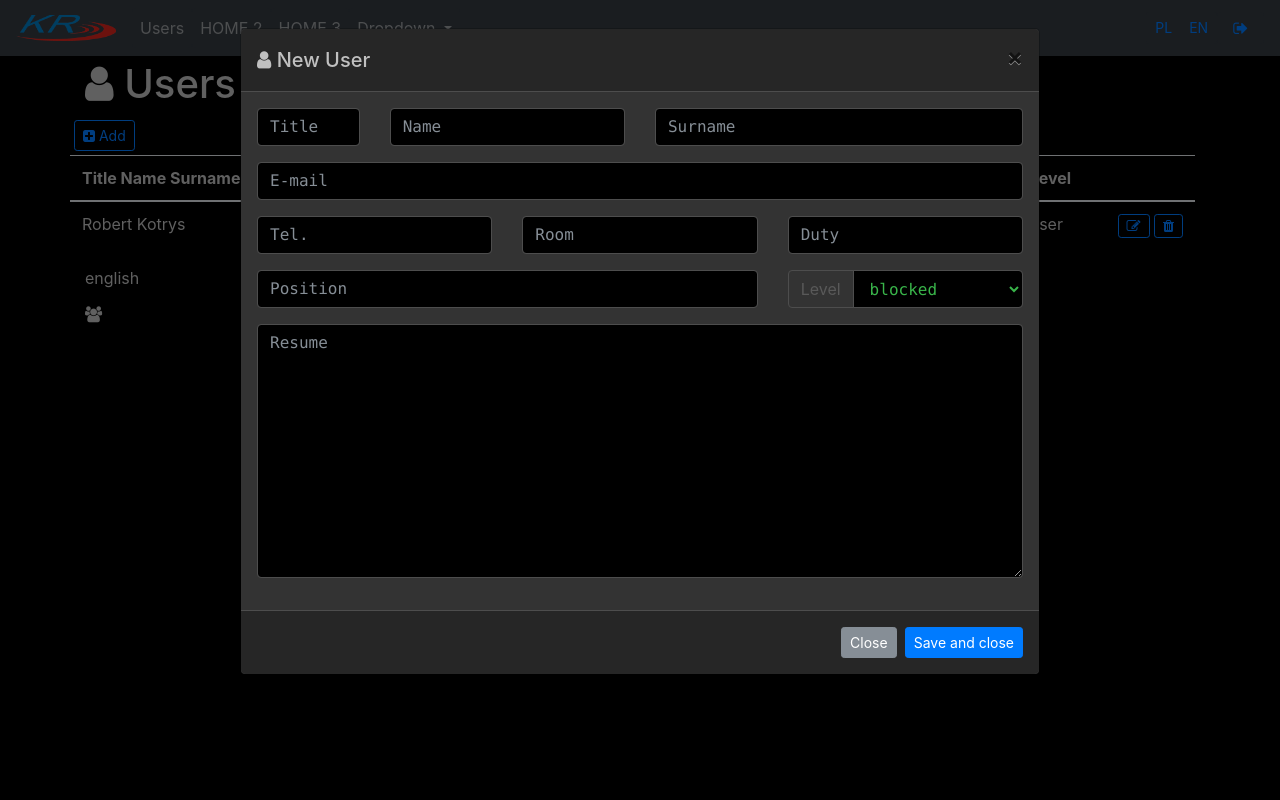
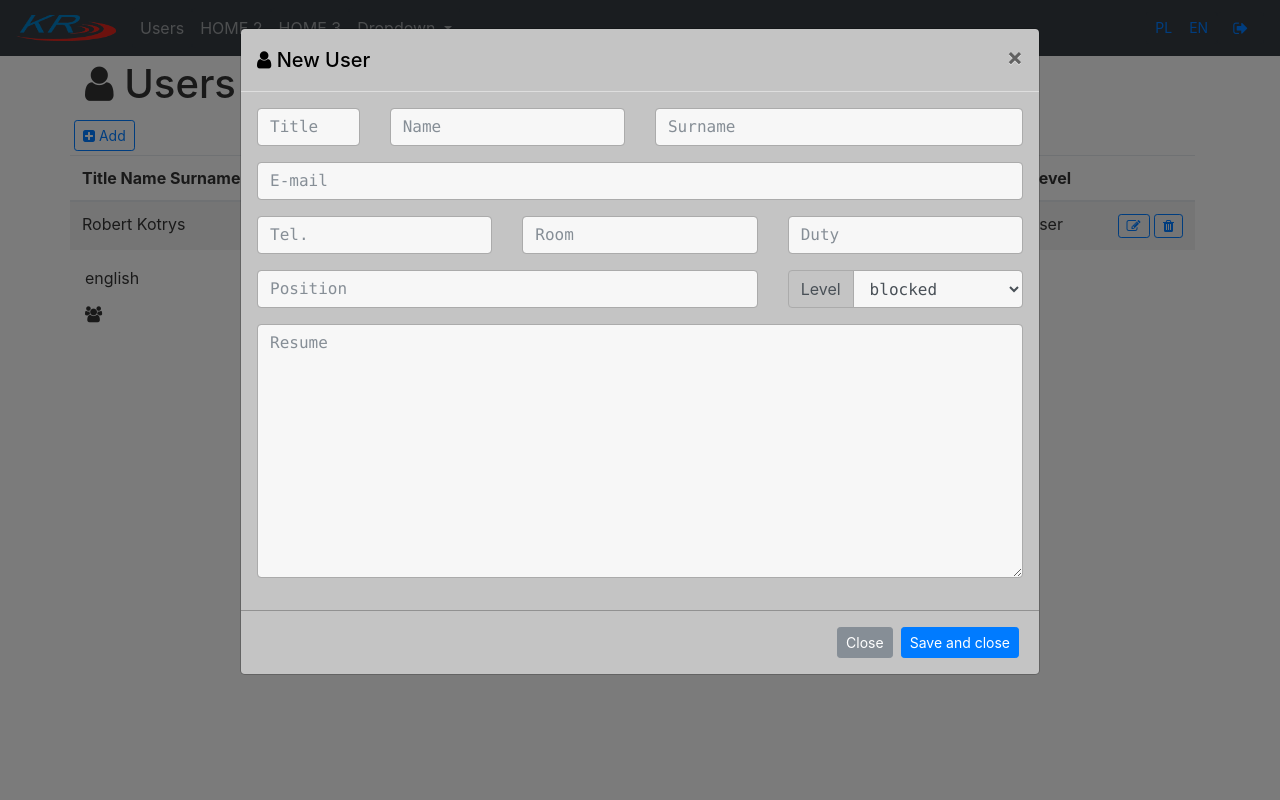
Before and after one commit to rkotrys/KR, a CodeIgniter app: page /database/index.php/welcome/users/1 in a window 1280 px wide, after a click on "Add". Run offline with CodeIgniter, Linux system fonts and the light colour scheme; data comes from the database, SQL or seed files in the repository.

Commit message:
20180123_01

```diff
--- a/page1/app/config/routes.php
+++ b/page1/app/config/routes.php
@@ -55,6 +55,9 @@ $route['login'] = 'welcome/login';
 $route['login/(:any)'] = 'welcome/login';
 $route['login/(:any)/(:any)'] = 'welcome/login/$1';
 
+$route['cmd'] = 'welcome/cmd';
+$route['cmd/(:any)'] = 'welcome/cmd/$1';
+
 $route['users'] = 'welcome/users';
 $route['users/(:any)'] = 'welcome/users/$1';
 
--- a/page1/app/controllers/Welcome.php
+++ b/page1/app/controllers/Welcome.php
@@ -62,4 +62,26 @@ class Welcome extends CI_Controller {
 		$this->load->view('login/footer');
 
 	}
+
+	public function cmd(){
+		switch( $this->input->post("cmd") ){
+			case "userdelete":
+				$userid = $this->input->post("data");
+				$data=array( 'data'=>"User with userid $userid has been deleted.", 'status'=>'OK' );
+				print( json_encode( $data, JSON_UNESCAPED_UNICODE) );
+			break;
+			case "getuser":
+				$u = $this->users->get_user($this->input->post("data"));
+				if( is_array($u) ){
+					$data=array( 'data'=>$u, 'status'=>'OK' );
+				}else{
+					$data=array( 'data'=>'No user found', 'status'=>'ERROR' );
+				}
+				print( json_encode( $data, JSON_UNESCAPED_UNICODE) );
+			break;
+			default:
+				print("Error! no data.");
+		}
+		return;
+	}
 }
--- a/page1/app/models/Users_model.php
+++ b/page1/app/models/Users_model.php
@@ -16,5 +16,13 @@ class Users_model extends CI_Model {
         }
         return $users;
     }
+    public function get_user($userid){
+        $query = $this->db->where('userid',$userid)->get('users');
+        if( $query->num_rows()==1 ){
+            return $query->row_array();
+        }else{
+            return NULL;
+        }
+    }
 
 }
--- a/page1/app/views/login/page.php
+++ b/page1/app/views/login/page.php
@@ -28,8 +28,8 @@
                 <td><?=$user["room"];?></td>
                 <td><?=$user["photo"];?></td>
                 <td><?=$user["level"];?></td>
-                <td class="text-right"><a href="#" onclick="alert('User ID: <?=$user["userid"]?>')" class="btn btn-sm btn-outline-primary"><span class="fa fa-edit"></span></a>
-                    <a href="#" onclick="alert('DEL User ID: <?=$user["userid"]?>')" class="btn btn-sm btn-outline-primary"><span class="fa fa-trash"></span></a>
+                <td class="text-right"><a userid="<?=$user["userid"]?>" href="#" onclick="" class="btn btn-sm btn-outline-primary useredit"><span class="fa fa-edit"></span></a>
+                    <a userid="<?=$user["userid"]?>" href="#" onclick="" class="btn btn-sm btn-outline-primary userdelete"><span class="fa fa-trash"></span></a>
                 </td>
             </tr>
         <?php } ?>
@@ -113,8 +113,34 @@
       </div>
       <div class="modal-footer">
         <button type="button" class="btn btn-sm btn-secondary" data-dismiss="modal"><?=lang("Close")?></button>
-        <button type="button" class="btn btn-sm btn-primary"><?=lang("Save")?></button>
+        <button id="newusersave" type="button" class="btn btn-sm btn-primary"><?=lang("Save")?></button>
+        <input type="hidden" id="userid" name="userid" value="0" />
       </div>
     </div>
   </div>
 </div>
+
+
+<div class="modal fade" id="deluserModal" tabindex="-1" role="dialog" aria-labelledby="useraddModalLabel" aria-hidden="true">
+  <div class="modal-dialog modal-lg" role="document">
+    <div class="modal-content">
+      <div class="modal-header">
+        <h5 class="modal-title" id="adduserModalLabel"><span class="fa fa-user"></span> <?=lang("delete user")?></h5>
+        <button type="button" class="close" data-dismiss="modal" aria-label="Close">
+          <span aria-hidden="true">&times;</span>
+        </button>
+      </div>
+      <div class="modal-body">
+        <h2 class="text-center">Delete: <span id="username"></span>?</h2>
+      </div>
+      <div class="modal-footer">
+        <button type="button" class="btn btn-sm btn-secondary" data-dismiss="modal"><?=lang("Close")?></button>
+        <button id="deluser" type="button" class="btn btn-sm btn-primary"><?=lang("Delete")?></button>
+        <input type="hidden" id="userid" name="userid" value="0" />
+      </div>
+    </div>
+  </div>
+</div>
+
+
+<script src="<?=conf("base_url_path")?>js/users.js"></script>
--- a/page1/css/back.css
+++ b/page1/css/back.css
@@ -1,6 +1,6 @@
 body {
-  background-color: black;
-  color: silver; }
+  background-color: #f7f7f7;
+  color: #333333; }
 
 .logo-menu {
   width: 100px; }
@@ -18,23 +18,21 @@ nav .navbar li .btn-group-vertical {
   padding: 3px 3px 0 0; }
 
 .modal-content {
-  background-color: #333333;
-  color: silver; }
+  background-color: #c4c4c4;
+  color: black; }
   .modal-content .modal-header {
-    border-bottom-color: #4d4d4d;
-    background-color: #262626; }
+    border-bottom-color: #dedede;
+    background-color: transparent; }
   .modal-content .modal-body input, .modal-content .modal-body textarea, .modal-content .modal-body select {
-    background-color: black;
-    color: #39b54a;
+    background-color: #f7f7f7;
     font-family: "Lucida Console", Monaco, monospace;
-    border: solid 1px #4d4d4d; }
+    border: solid 1px #ababab; }
   .modal-content .modal-body .input-group-text {
-    background-color: #333333;
-    color: #595959;
-    border: solid 1px #4d4d4d; }
+    background-color: #c4c4c4;
+    border: solid 1px #ababab; }
   .modal-content .modal-footer {
-    border-top-color: #4d4d4d;
-    background-color: #262626;
+    border-top-color: #919191;
+    background-color: transparent;
     border-radius: 0 0 5px 5px; }
 
 /*# sourceMappingURL=back.css.map */
--- /dev/null
+++ b/page1/js/users.js
@@ -0,0 +1,44 @@
+$(document).ready(function(){
+    $("#newusersave").click(function(){
+        alert("save?");
+        $("#adduserModal").modal("hide");
+    });
+    $(".userdelete").click(function(){
+        var userid = $(this).attr("userid");
+        $.post("/cmd",
+        {
+            cmd: "getuser",
+            data: userid
+        },
+        function(data, status){
+            /* alert("Data: " + data + "\nStatus: " + status); */
+            if( status=='success'){
+               r = JSON.parse( data );
+               if( r['status']=='OK' ){
+                    $("#username").html(r['data']['name']+' '+r['data']['surname']);
+               }else{
+                    $("#deluserModal .modal-body h2").html(r['data']);
+               }
+            }else{
+                alert('Error! data link failed');
+            }
+            /*
+            $("#deluser").click(function(){
+                $.post("/cmd",
+                {
+                    cmd: "userdelete",
+                    data: userid
+                },
+                function(data, status){
+                    $("#deluserModal").modal("hide");
+                    alert("Data: " + data + "\nStatus: " + status);
+                    location.reload();
+                });
+            });
+            */
+            $("#deluserModal").modal("show");
+        });
+
+
+    });
+});
--- a/page1/sass/back.scss
+++ b/page1/sass/back.scss
@@ -1,10 +1,10 @@
-$color-bg: black;
-$color-font:    silver;
-$color-language-bg: #444;
-$color-modal-bg:   lighten($color-bg,20%); // rgba(51, 51, 51, 0.678);
-$color-modal-font:  silver;
 $color-green: #39b54a;
 $color-blue: #007BFF;
+$color-bg: darken(#fff, 3%);
+$color-font:    lighten(#000, 20%);
+$color-language-bg: #444;
+$color-modal-bg:  darken($color-bg,20%);
+$color-modal-font:  darken($color-font, 20%);
 $font-base: Helvetica, sans-serif;
 $font-input: "Lucida Console", Monaco, monospace;
 body {
@@ -39,25 +39,26 @@ nav {
 
     .modal-header{
         border-bottom-color: lighten($color: $color-modal-bg, $amount: 10%);
-        background-color: darken($color: $color-modal-bg, $amount: 5%);
+        //background-color: rbga( darken($color: $color-modal-bg, $amount: 10%), 1 );
+        background-color: transparent;
     }
     .modal-body{
 
         input, textarea, select {
             background-color: $color-bg;
-            color: $color-green;
             font-family: $font-input;
-            border: solid 1px lighten($color: $color-modal-bg, $amount: 10%);
+            border: solid 1px darken($color: $color-modal-bg, $amount: 10%);
         }
         .input-group-text {
             background-color: $color-modal-bg;
-            color: lighten($color: $color-modal-bg, $amount: 15%);
-            border: solid 1px lighten($color: $color-modal-bg, $amount: 10%);
+            //color: darken($color: $color-modal-bg, $amount: 15%);
+            border: solid 1px darken($color: $color-modal-bg, $amount: 10%);
         }
     }
     .modal-footer{
-        border-top-color: lighten($color: $color-modal-bg, $amount: 10%);
-        background-color: darken($color: $color-modal-bg, $amount: 5%);
+        border-top-color: darken($color: $color-modal-bg, $amount: 20%);
+        //background-color: rbga(darken($color: $color-modal-bg, $amount: 10%), 0.2);
+        background-color: transparent;
         border-radius: 0 0 5px 5px;
     }
 }
```
Also changed, not shown: 1 other file.
